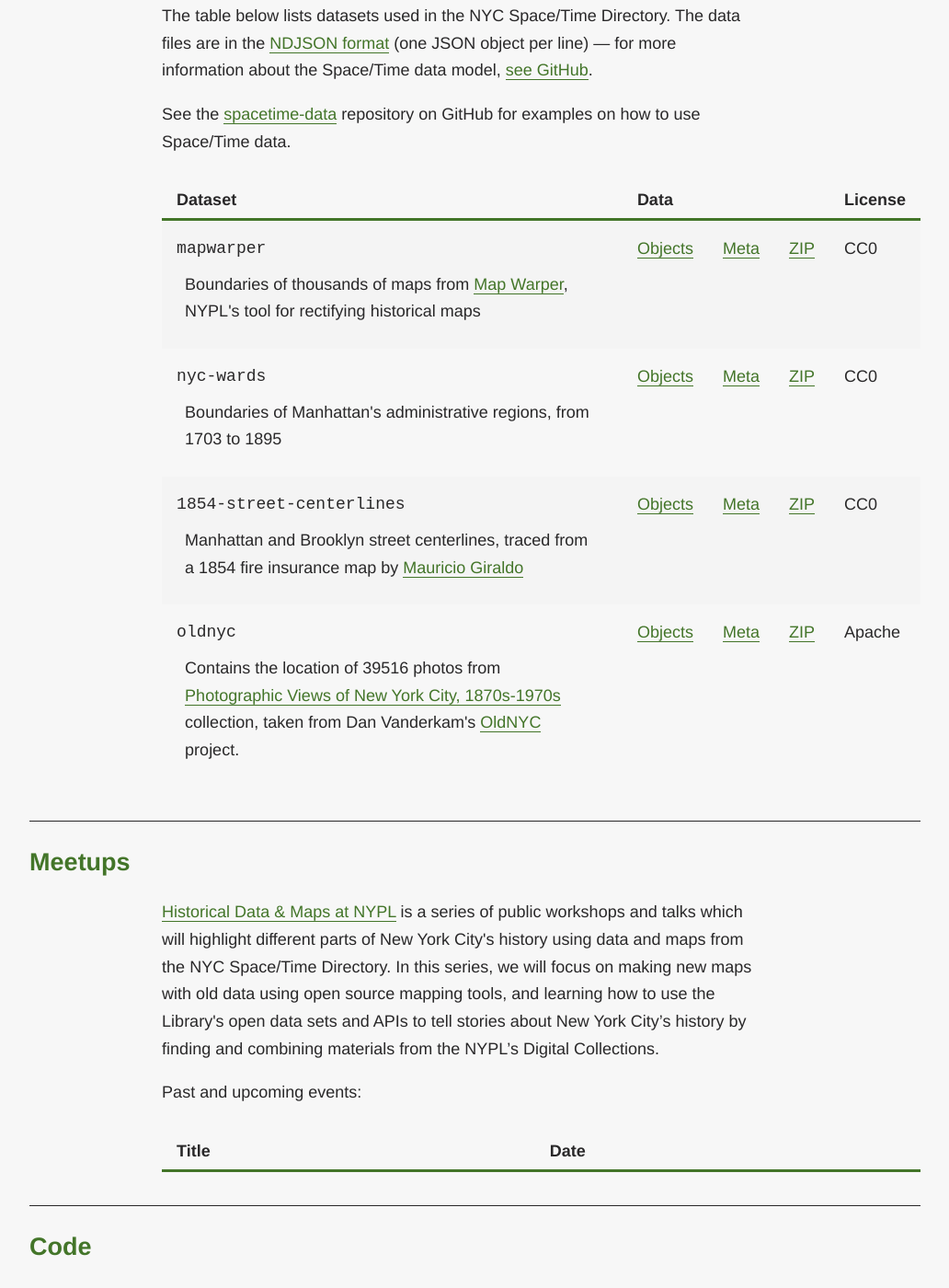
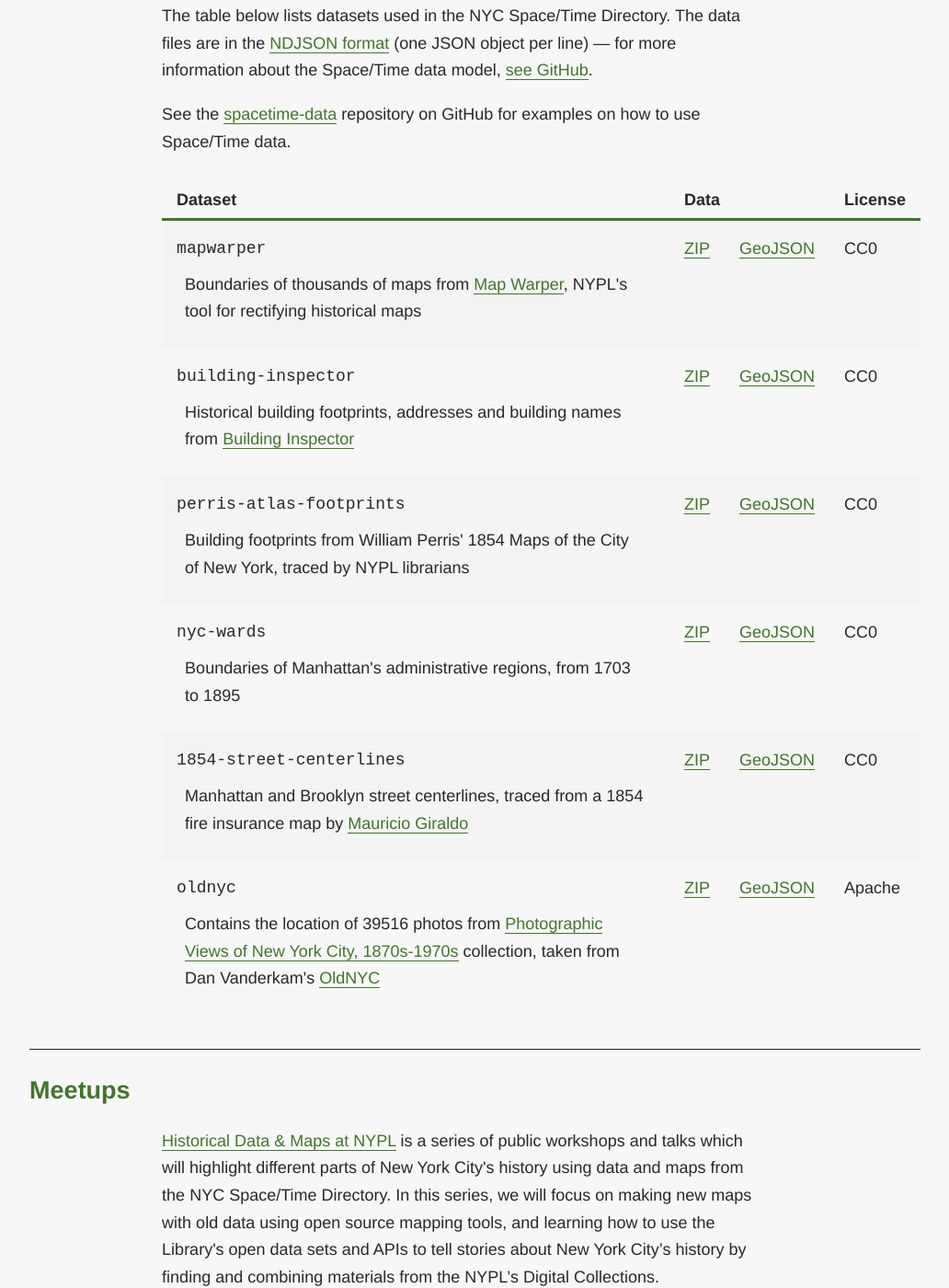
Before and after one commit to nypl-spacetime/nypl-spacetime.github.io, a Jekyll site: the page built from index.html, in a window 1280 px wide and 1400 px high, scrolled down 1869 px. Shown: the whole window at 92% size, without its empty margins (133-1165 px from the left). Built offline with Jekyll 4.4.1, drawn with Linux system fonts in a browser that asks for light colours; some web fonts are replaced; a script that is not in the unit is left out.

Commit message:
added BI and perris datasets

```diff
--- a/_data/datasets.yml
+++ b/_data/datasets.yml
@@ -3,6 +3,14 @@
 datasets:
     - name: mapwarper
       description: Boundaries of thousands of maps from <a href="http://maps.nypl.org/warper/">Map Warper</a>, NYPL's tool for rectifying historical maps
+      license: CC0
+
+    - name: building-inspector
+      description: Historical building footprints, addresses and building names from <a href="http://buildinginspector.nypl.org/">Building Inspector</a>
+      license: CC0
+
+    - name: perris-atlas-footprints
+      description: Building footprints from William Perris' 1854 Maps of the City of New York, traced by NYPL librarians
       license: CC0
 
     - name: nyc-wards
@@ -14,6 +22,13 @@
       license: CC0
 
     - name: oldnyc
-      description: Contains the location of 39516 photos from <a href="http://digitalcollections.nypl.org/collections/photographic-views-of-new-york-city-1870s-1970s-from-the-collections-of-the-ne-2#/?tab=about">Photographic Views of New York City, 1870s-1970s</a> collection, taken from Dan Vanderkam's <a href="https://www.oldnyc.org/">OldNYC</a> project.
-      website: http://oldnyc.org
+      description: Contains the location of 39516 photos from <a href="http://digitalcollections.nypl.org/collections/photographic-views-of-new-york-city-1870s-1970s-from-the-collections-of-the-ne-2#/?tab=about">Photographic Views of New York City, 1870s-1970s</a> collection, taken from Dan Vanderkam's <a href="https://www.oldnyc.org/">OldNYC</a>
       license: Apache
+
+    # - name: nyc-churches
+
+    # - enumeration-districts
+
+    # - oral-history
+
+    # - nyc-cemeteries
--- a/_includes/data.html
+++ b/_includes/data.html
@@ -9,7 +9,7 @@
   <thead>
     <tr>
       <th>Dataset</th>
-      <th colspan="3">Data</th>
+      <th colspan="2">Data</th>
       <th>License</th>
     </tr>
   </thead>
@@ -21,24 +21,18 @@
         <div class="project-description">{{ dataset.description }}</div>
       </td>
       <td>
-        <a href="{{ site.data.datasets.s3-url }}{{ dataset.name }}/{{ dataset.name }}.objects.ndjson">
-          Objects
-        </a>
-      </td>
-      <td>
-        <a href="{{ site.data.datasets.s3-url }}{{ dataset.name }}/{{ dataset.name }}.dataset.json">
-          Meta
-        </a>
-      </td>
-      <td>
         <a href="{{ site.data.datasets.s3-url }}{{ dataset.name }}/{{ dataset.name }}.zip">
           ZIP
         </a>
       </td>
       <td>
+        <a href="{{ site.data.datasets.s3-url }}{{ dataset.name }}/{{ dataset.name }}.geojson">
+          GeoJSON
+        </a>
+      </td>
+      <td>
         {{ dataset.license }}
       </td>
-    </tr>
     {% endfor %}
   </tbody>
 </table>
```
